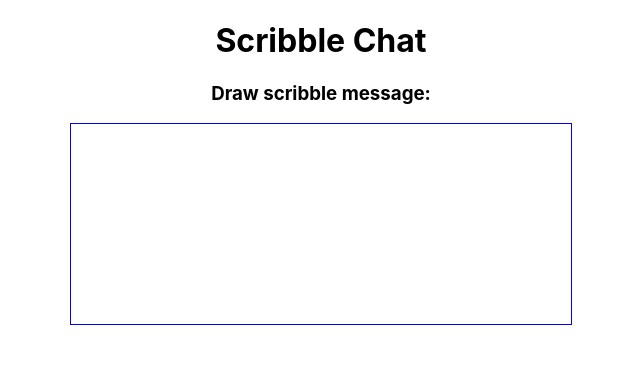
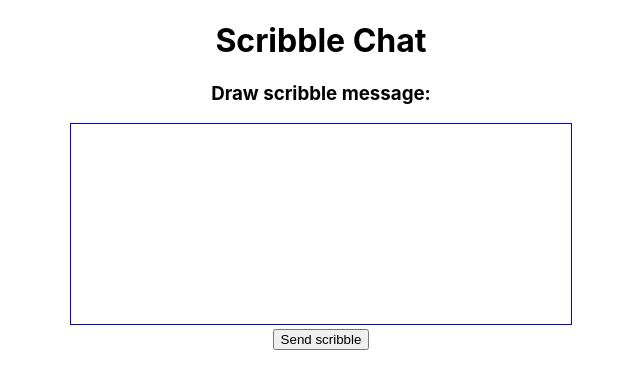
Before and after one commit to shanencross/scribble-chat, a React (Create React App) app: page / in a window 1280 px wide. Shown: the top 388 px of the page, without its empty margins (319-959 px from the left). Built offline with nearby package versions, Linux system fonts and the light colour scheme.

Commit message:
Add send message button

```diff
--- a/src/components/ChatInputBox.js
+++ b/src/components/ChatInputBox.js
@@ -7,6 +7,7 @@ function ChatInputBox({width=500, height=200}) {
     <React.Fragment>
       <h3>Draw scribble message:</h3>
       <ScribbleCanvas width={width} height={height}/>
+      <button>Send scribble</button>
     </React.Fragment>
   );
 }
```
